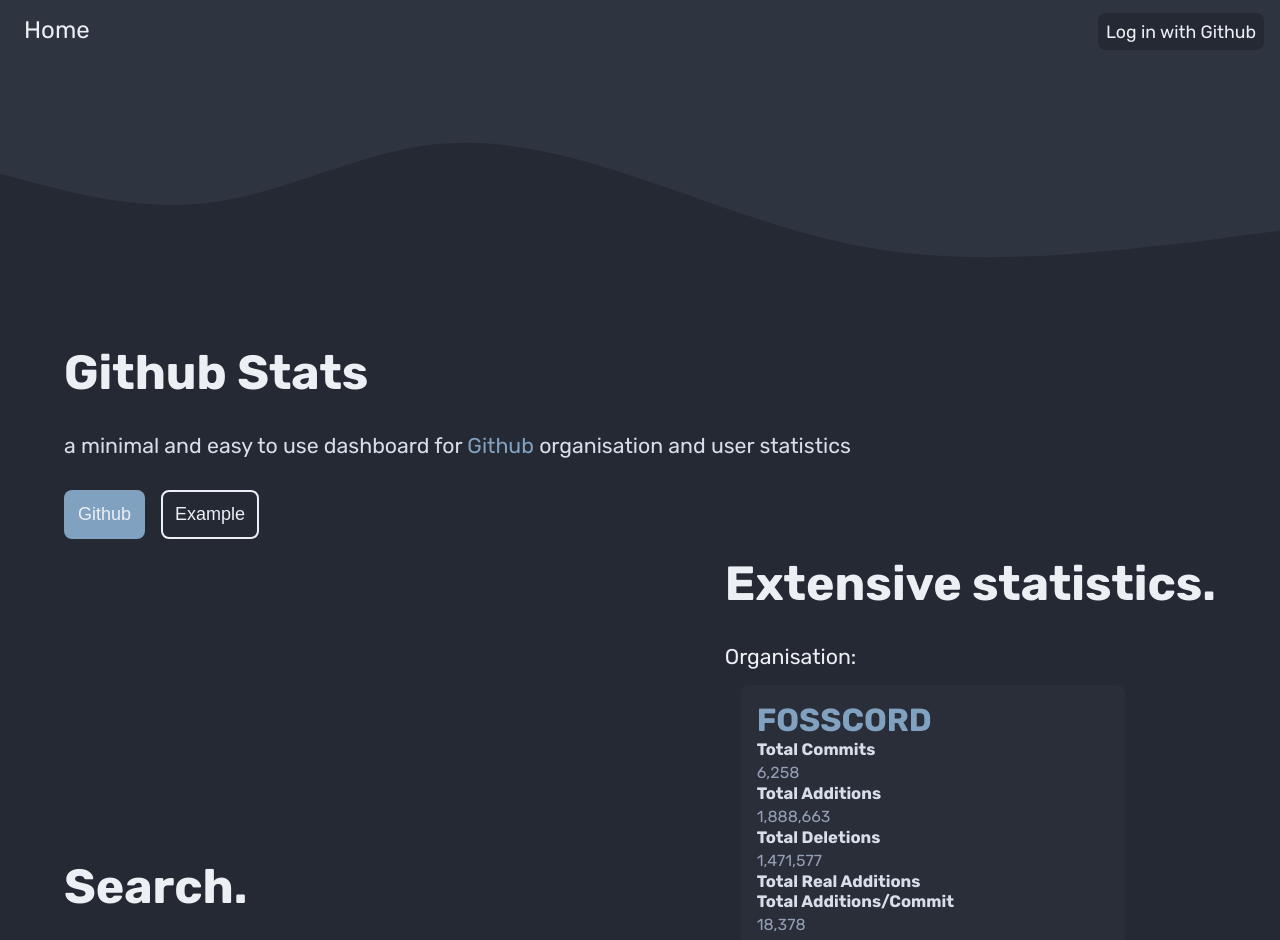
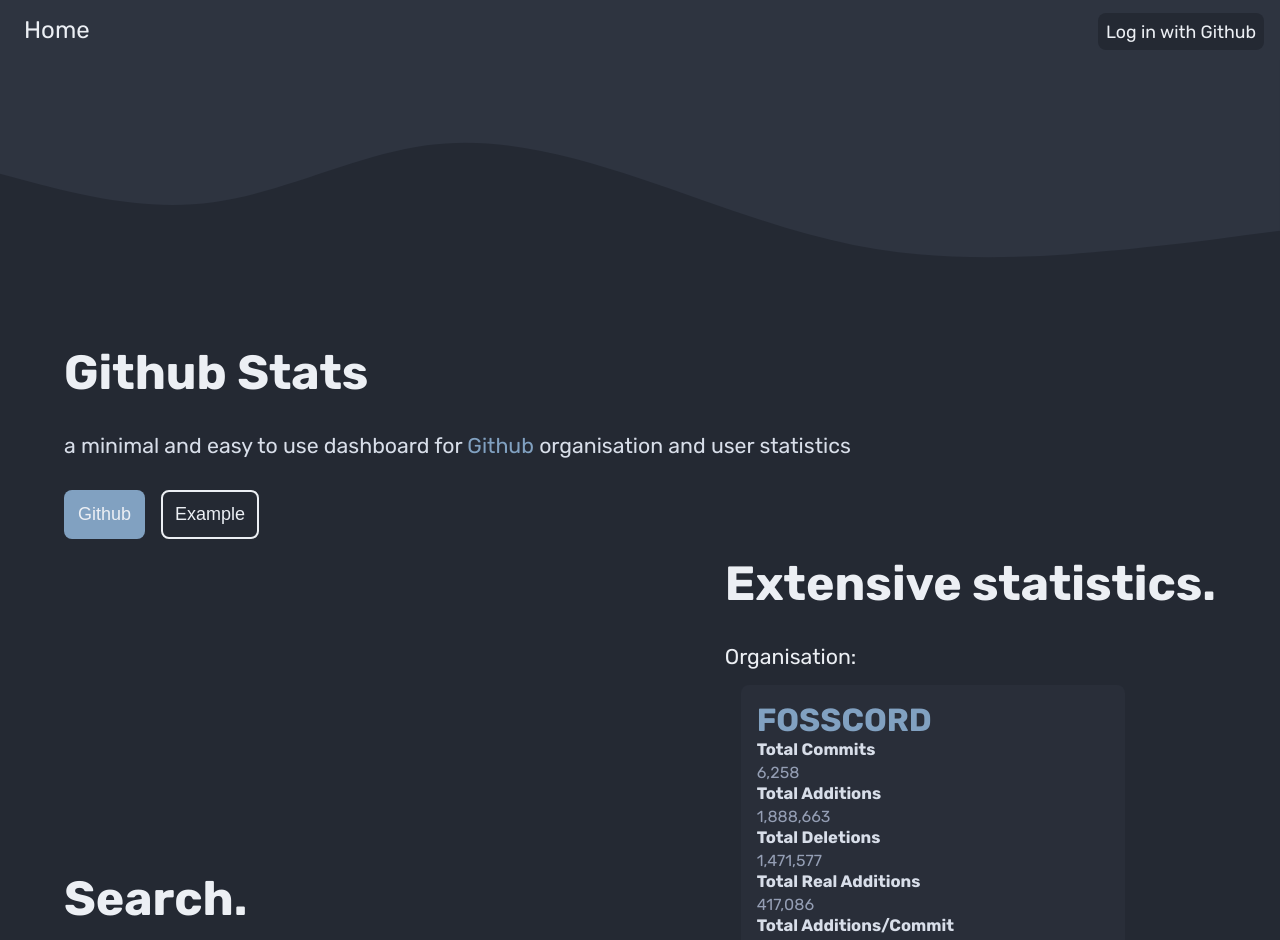
Before and after one commit to xNaCly/Github-Stats, a React (Create React App) app in the folder frontend/: page / in a window 1280 px wide. Shown: the top 940 px of the page. Built offline with nearby package versions, Linux system fonts and the light colour scheme.

Commit message:
added missing placeholder value

```diff
--- a/frontend/src/components/sites/LandingPage.jsx
+++ b/frontend/src/components/sites/LandingPage.jsx
@@ -46,6 +46,7 @@ function LandingPage() {
 							totalAdditions: 1888663,
 							totalDeletions: 1471577,
 							totalAdditionsPerCommit: 18378,
+              totalRealAdditions: 417086
 						}}></OrgaComp>
 					<span>Contributor:</span>
 					<User
```
